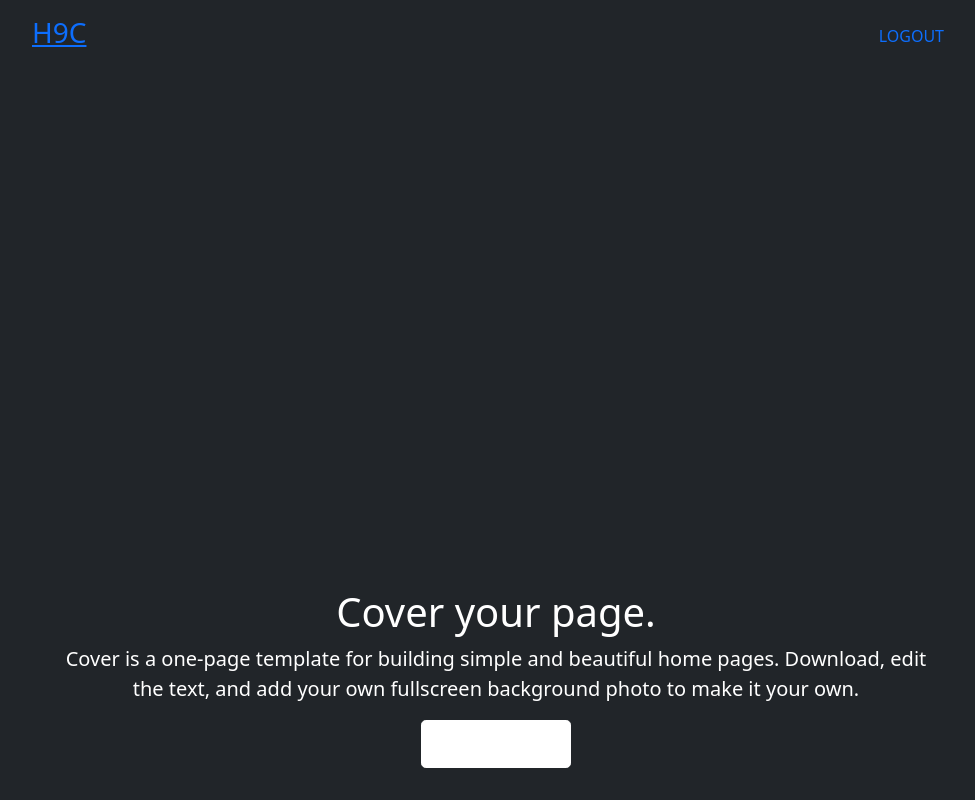
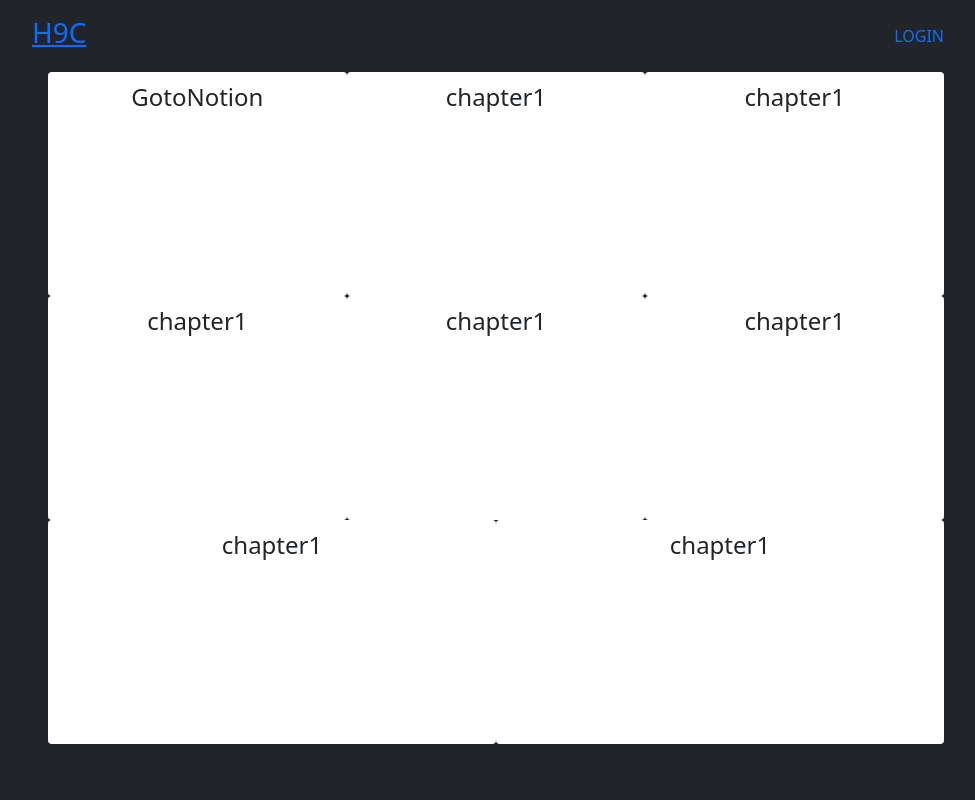
Before and after one commit to bigduk88/hanghae99_35, a plain HTML site: page templates/index.html in a window 1280 px wide. Shown: the whole page, without its empty margins (144-1119 px from the left). Drawn offline with nearby package versions, Linux system fonts and the light colour scheme.

Commit message:
경민 update

```diff
--- a/templates/index.html
+++ b/templates/index.html
@@ -3,18 +3,21 @@
 <head>
     <meta charset="utf-8">
     <meta name="viewport" content="width=device-width, initial-scale=1">
-    <meta name="description" content="">
-    <meta name="author" content="Mark Otto, Jacob Thornton, and Bootstrap contributors">
+    <meta name="description" content="35조 프로젝트!">
     <meta name="generator" content="Hugo 0.80.0">
-    <title>H9C</title>
 
-
-    <link rel="canonical" href="https://getbootstrap.com/docs/5.0/examples/cover/">
-
+    <!-- 이 템플릿에서 시작했습니다. https://getbootstrap.com/docs/5.0/examples/cover/ -->
 
     <!-- Bootstrap core CSS -->
     <link href="https://cdn.jsdelivr.net/npm/bootstrap@5.0.0-beta2/dist/css/bootstrap.min.css" rel="stylesheet"
           integrity="sha384-BmbxuPwQa2lc/FVzBcNJ7UAyJxM6wuqIj61tLrc4wSX0szH/Ev+nYRRuWlolflfl" crossorigin="anonymous">
+    <!-- ajax, jquery -->
+    <script src="https://ajax.googleapis.com/ajax/libs/jquery/3.5.1/jquery.min.js"></script>
+    <!-- 이것도 ajax 필요 스크립트? -->
+    <script src="https://cdnjs.cloudflare.com/ajax/libs/popper.js/1.12.9/umd/popper.min.js"
+            integrity="sha384-ApNbgh9B+Y1QKtv3Rn7W3mgPxhU9K/ScQsAP7hUibX39j7fakFPskvXusvfa0b4Q"
+            crossorigin="anonymous"></script>
+    <title>H9C</title>
 
     <style>
         .bd-placeholder-img {
@@ -31,67 +34,169 @@
             }
         }
 
+
+        .X {
+            text-anchor: middle;
+            position: relative;
+            display: flex;
+            flex-direction: row;
+            min-width: 0;
+            word-wrap: break-word;
+            background-color: #fff;
+            background-clip: border-box;
+            border: 10px solid rgba(0, 0, 0, .125);
+            height: 28vh;
+            flex: auto;
+            /*z-index: 2*/
+        }
+
+        .X {
+            display: inline-block;
+            font-weight: 100;
+            line-height: 1.5;
+            color: #212529;
+            text-align: center;
+            text-decoration: none;
+            cursor: zoom-in;
+            -webkit-user-select: none;
+            -moz-user-select: none;
+            /*user-select: none;*/
+            /*background-color: transparent;*/
+            border: 1px solid transparent;
+            padding: .375rem .75rem;
+            font-size: 1.5rem;
+            border-radius: .25rem;
+            transition: color .15s ease-in-out, background-color .15s ease-in-out, border-color .15s ease-in-out, box-shadow .15s ease-in-out
+        }
+
+        @media (prefers-reduced-motion: reduce) {
+            .X {
+                transition: none
+            }
+        }
+
+        .X:hover {
+            color: #fff;
+            background-color: #0b5ed7;
+            border-color: #0a58ca;
+            box-shadow: 0 0 1rem #0b5ed7;
+            font-weight: 400;
+        }
+
+        .mx-auto-all {
+            margin-top: 7vh
+        }
+
         .cover-container {
             max-width: 60rem;
         }
+
+        .container, .container-fluid, .container-lg, .container-md, .container-sm, .container-xl, .container-xxl {
+            width: 100%;
+            padding-right: var(--bs-gutter-x, .75rem);
+            padding-left: var(--bs-gutter-x, .75rem);
+            margin-right: auto;
+            margin-left: auto
+        }
+
+        @media (min-width: 576px) {
+            .container, .container-sm {
+                max-width: 540px
+            }
+        }
+
+        @media (min-width: 768px) {
+            .container, .container-md, .container-sm {
+                max-width: 720px
+            }
+        }
+
+        @media (min-width: 992px) {
+            .container, .container-lg, .container-md, .container-sm {
+                max-width: 960px
+            }
+        }
+
+        @media (min-width: 1200px) {
+            .container, .container-lg, .container-md, .container-sm, .container-xl {
+                max-width: 1140px
+            }
+        }
+
+        @media (min-width: 1400px) {
+            .container, .container-lg, .container-md, .container-sm, .container-xl, .container-xxl {
+                max-width: 1320px
+            }
+        }
+
+
     </style>
 
 
-    <script src="https://code.jquery.com/jquery-3.2.1.slim.min.js"
-            integrity="sha384-KJ3o2DKtIkvYIK3UENzmM7KCkRr/rE9/Qpg6aAZGJwFDMVNA/GpGFF93hXpG5KkN"
-            crossOrigin="anonymous"></script>
-    <script src="https://cdnjs.cloudflare.com/ajax/libs/popper.js/1.12.9/umd/popper.min.js"
-            integrity="sha384-ApNbgh9B+Y1QKtv3Rn7W3mgPxhU9K/ScQsAP7hUibX39j7fakFPskvXusvfa0b4Q"
-            crossOrigin="anonymous"></script>
-    <script src="https://maxcdn.bootstrapcdn.com/bootstrap/4.0.0/js/bootstrap.min.js"
-            integrity="sha384-JZR6Spejh4U02d8jOt6vLEHfe/JQGiRRSQQxSfFWpi1MquVdAyjUar5+76PVCmYl"
-            crossOrigin="anonymous"></script>
-    <script src="https://ajax.googleapis.com/ajax/libs/jquery/3.5.1/jquery.min.js"></script>
-    <script src="https://code.jquery.com/jquery-1.12.4.min.js"></script>
+    <SCRIPT>
+        function hey() {
+            open('https://www.notion.so/99-35-31e772f7e01942fe920ac4647103dee0')
+        }
 
-    <script src="https://ajax.googleapis.com/ajax/libs/jquery/3.4.1/jquery.min.js"></script>
-    <script src="https://cdnjs.cloudflare.com/ajax/libs/jquery-cookie/1.4.1/jquery.cookie.js"></script>
+        function reload() {
+            window.location.reload()
+        }
+    </SCRIPT>
 
-    <script>
-        function sign_out() {
-            $.removeCookie('mytoken', {path: '/'});
-            alert('로그아웃!')
-            window.location.href = "/login"
-        }
-    </script>
 
-    <script>
-        function indexpage() {
-            window.location.href = "/indexpage"
-        }
-    </script>
-
+    <!-- Custom styles for this template-->
+    <!--    //<link href="cover.css" rel="stylesheet">-->
 
 
 </head>
 <body class="d-flex h-100 text-center text-white bg-dark">
 
-<div class="cover-container d-flex w-100 h-100 p-3 mx-auto flex-column">
+<div class="cover-container w-100 h-100 p-3 mx-auto">
     <header class="mb-auto">
         <div>
-            <h3 class="float-md-start mb-0"><a href="#" onclick="indexpage()">H9C</a></h3>
+            <h3 class="float-md-start mb-0" onclick="reload()"><a href="#">H9C</a></h3>
             <nav class="nav nav-masthead justify-content-center float-md-end">
-
-                <a href="#" class="nav-link active" aria-current="page" onclick="sign_out()" >LOGOUT</a>
-<!--                <button onclick="sign_out()">로그아웃</button>-->
+                <a class="nav-link active" aria-current="page" href="login.html">LOGIN</a>
             </nav>
         </div>
     </header>
 
     <main class="px-3">
-        <h1>Cover your page.</h1>
-        <p class="lead">Cover is a one-page template for building simple and beautiful home pages. Download, edit the
-            text, and add your own fullscreen background photo to make it your own.</p>
-        <p class="lead">
-            <a href="#" class="btn btn-lg btn-secondary fw-bold border-white bg-white">Learn more</a>
-        </p>
+
+        <div class="container mx-auto-all">
+            <!-- Stack the columns on mobile by making one full-width and the other half-width -->
+            <div class="row" id="cards-box">
+                <div class="X col-4" onclick="hey()">
+                    GotoNotion
+                </div>
+                <div class="X col-4" onclick="">
+                    chapter1
+                </div>
+                <div class="X col-4" onclick="">
+                    chapter1
+                </div>
+                <div class="X col-4" onclick="">
+                    chapter1
+                </div>
+                <div class="X col-4" onclick="">
+                    chapter1
+                </div>
+                <div class="X col-4" onclick="">
+                    chapter1
+                </div>
+                <div class="X col-4" onclick="">
+                    chapter1
+                </div>
+                <div class="X col-4" onclick="">
+                    chapter1
+                </div>
+            </div>
+        </div>
     </main>
 
+    <footer class="mt-auto text-white-50">
+        <!--    <p>Cover template for <a href="https://getbootstrap.com/" class="text-white">Bootstrap</a>, by <a href="https://twitter.com/mdo" class="text-white">@mdo</a>.</p>-->
+    </footer>
 </div>
 
 
```
